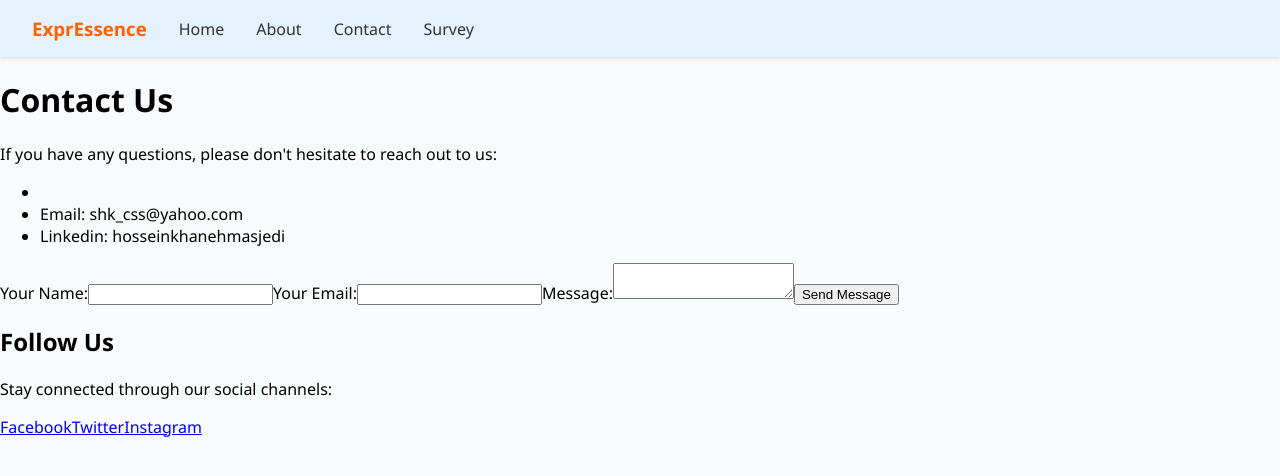
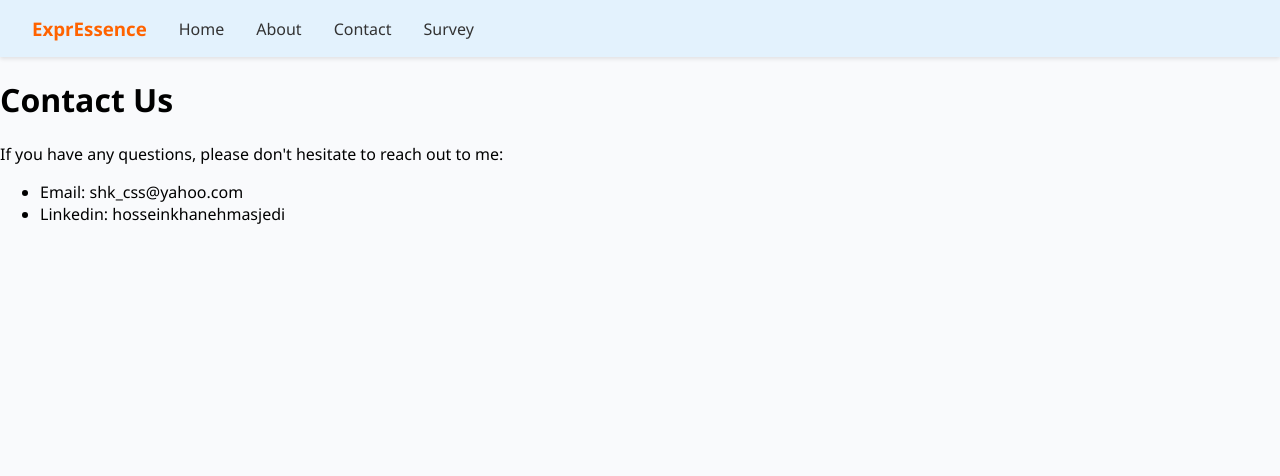
Before and after one commit to xCamelot2001/project-fea-webapp, a React (Create React App) app in the folder client/: page /contact in a window 1280 px wide. Shown: the top 476 px of the page. Built offline with nearby package versions, Linux system fonts and the light colour scheme.

Commit message:
Update About and Contact pages with new content

```diff
--- a/client/src/pages/About.js
+++ b/client/src/pages/About.js
@@ -2,7 +2,19 @@ import React from 'react'
 
 function About() {
   return (
-    <div>About</div>
+    <div>
+      <p>
+        Welcome to the ExprEssence app! This app generates content based on your emotion and category choice.
+        This project is made by Hossein Khaneh Masjedi as part of the final year project for the BSc (Hons) in Computing.
+        The app uses the face-api.js library to detect your face expression and then generates content based on your emotion and category choice.
+      </p>
+      <p>
+        If you have problems accessing the camera, please make sure you have given the app permission to access it. The preferred browser is Google Chrome.
+      </p>
+      <p>
+        Please take a moment to fill out the survey to help me improve the app after you're done using it :) Thank you!
+      </p>
+    </div>
   )
 }
 
--- a/client/src/pages/Contact.js
+++ b/client/src/pages/Contact.js
@@ -4,28 +4,11 @@ function Contact() {
   return (
   <div className="contact-page">
       <h1>Contact Us</h1>
-      <p>If you have any questions, please don't hesitate to reach out to us:</p>
+      <p>If you have any questions, please don't hesitate to reach out to me:</p>
       <ul>
-          <li></li>
           <li>Email: shk_css@yahoo.com</li>
           <li>Linkedin: hosseinkhanehmasjedi</li>
       </ul>
-      <form action="#" method="post">
-          <label htmlFor="name">Your Name:</label>
-          <input type="text" id="name" name="name" required />
-          <label htmlFor="email">Your Email:</label>
-          <input type="email" id="email" name="email" required />
-          <label htmlFor="message">Message:</label>
-          <textarea id="message" name="message" required></textarea>
-          <button type="submit">Send Message</button>
-      </form>
-      <div>
-          <h2>Follow Us</h2>
-          <p>Stay connected through our social channels:</p>
-          <a href="your_facebook_link">Facebook</a>
-          <a href="your_twitter_link">Twitter</a>
-          <a href="your_instagram_link">Instagram</a>
-      </div>
   </div>
   )
 }
```
